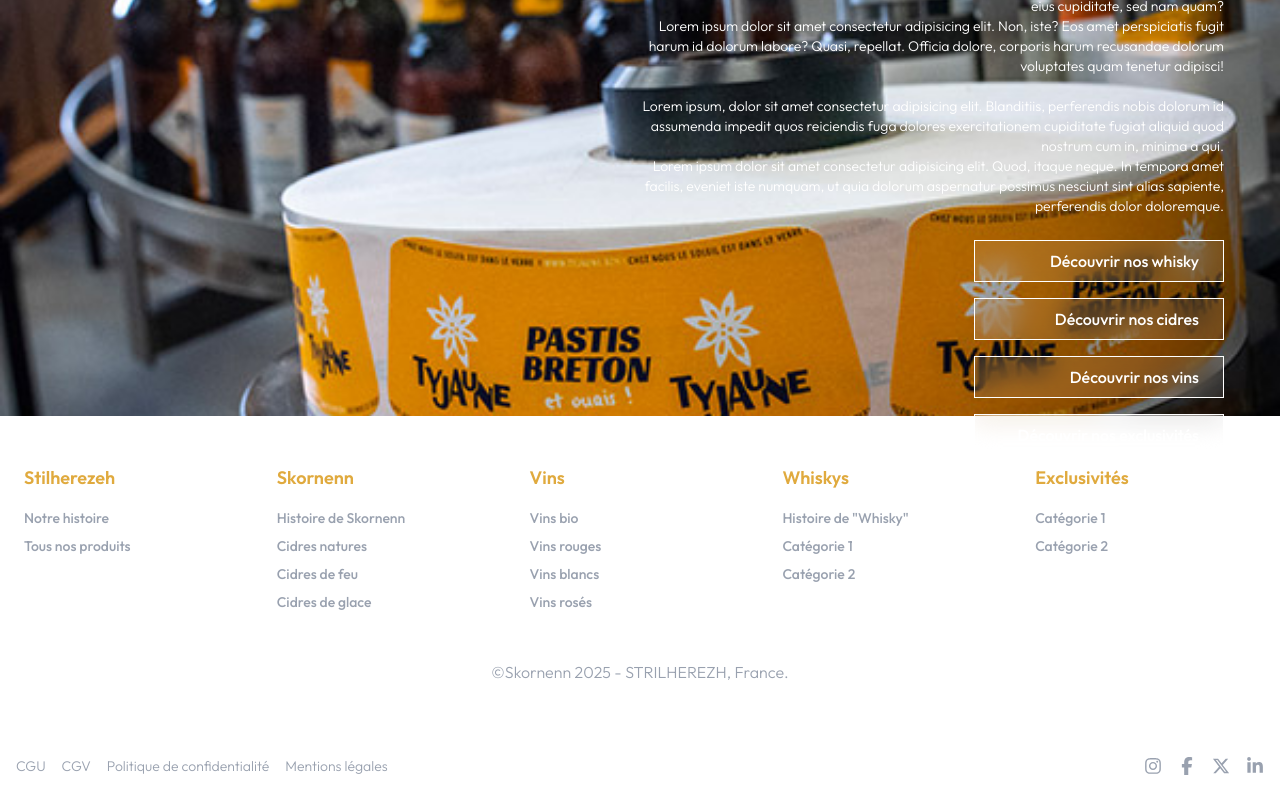
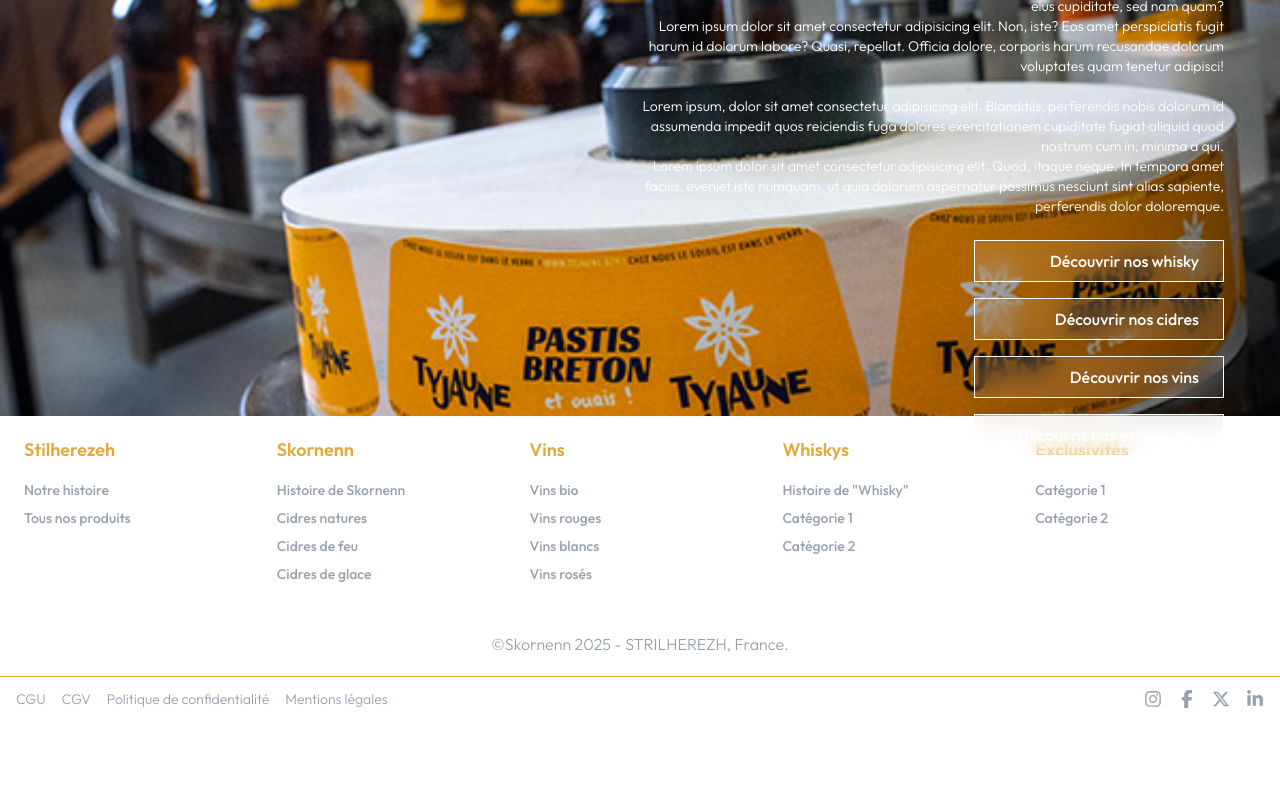
Before and after one commit to Fouad-berry/Strilherezh-Project, a Next.js app: page / in a window 1280 px wide. Shown: the part 2659-3459 px from the top of the page. After the commit the page ends 3380 px from the top, so only its background shows below. Built offline with nearby package versions, Linux system fonts and the light colour scheme.

Commit message:
[UPDATE] update style of the footer and prefooter

```diff
--- a/src/components/Footer/Footer.tsx
+++ b/src/components/Footer/Footer.tsx
@@ -4,7 +4,7 @@
 
 export default function Footer() {
     return (
-        <footer className="bg-white text-white py-6 px-4">
+        <footer className="bg-white text-white py-3 px-4 border-t" style={{ borderColor: 'rgba(224,170,62,1)' }}>
             <div className="max-w-7xl mx-auto flex flex-col sm:flex-row justify-between items-center gap-4">
                 <ul className="flex flex-wrap gap-4 text-sm font-light text-gray-400">
                 <li>
--- a/src/components/PreFooter/PreFooter.tsx
+++ b/src/components/PreFooter/PreFooter.tsx
@@ -46,7 +46,7 @@
 
 export default function PreFooter() {
     return (
-            <div className="bg-white text-[rgba(170, 170, 170, 1)] py-12 px-6">
+            <div className="bg-white text-[rgba(170, 170, 170, 1)] py-5 px-6">
             <div className="max-w-7xl mx-auto grid grid-cols-2 sm:grid-cols-3 lg:grid-cols-5 gap-8">
                 {prefooterContent.map((section, index) => (
                 <div key={index}>
```
Lines whose indentation alone changed are shown as unchanged.
